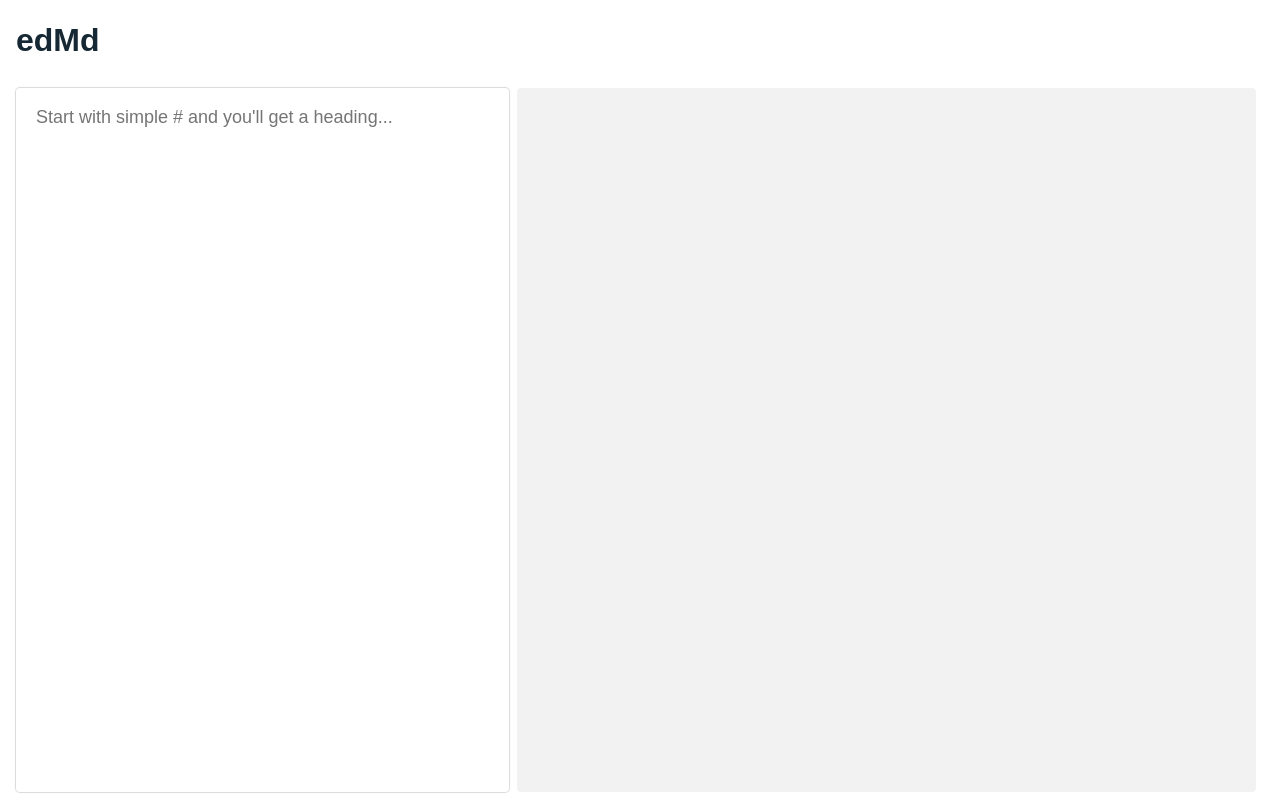
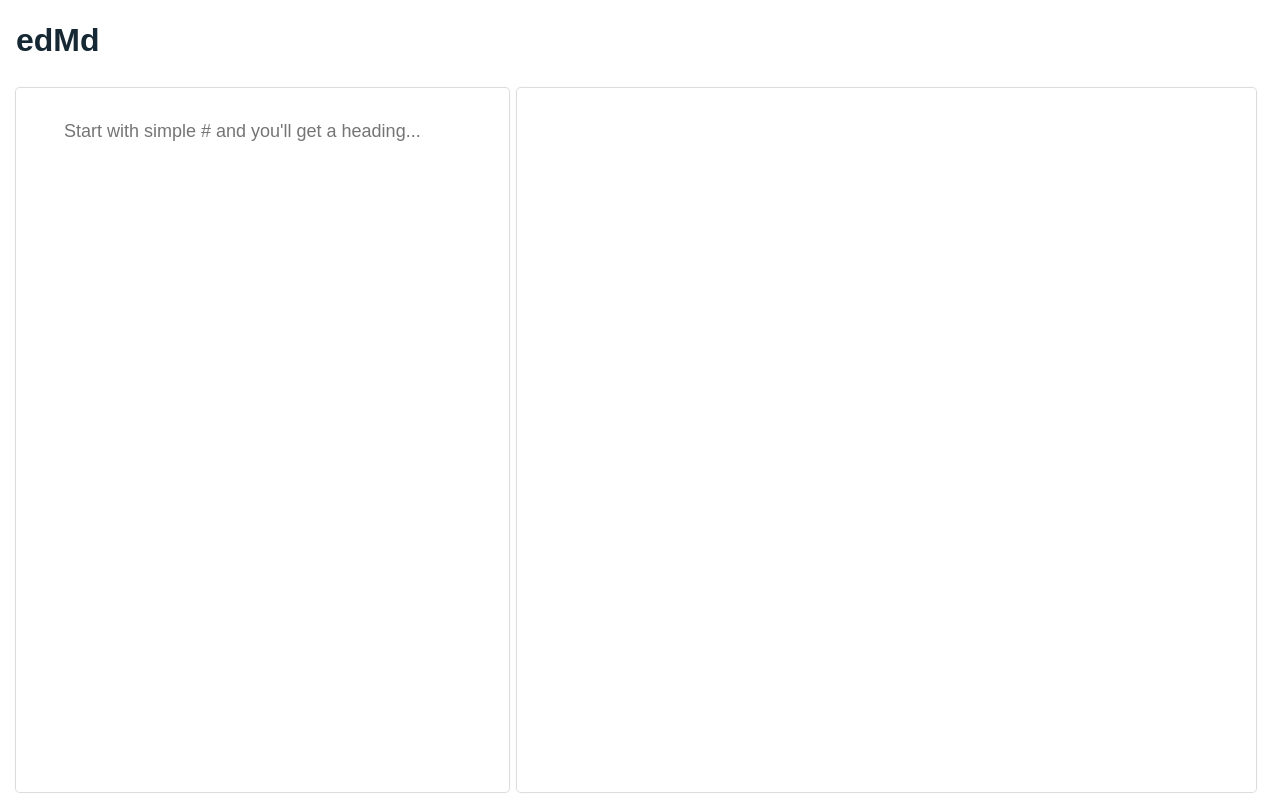
Before and after one commit to tusnolobov/edMd, a Next.js app: page / in a window 1280 px wide. Built offline with nearby package versions, Linux system fonts and the light colour scheme.

Commit message:
style: small style changes

```diff
--- a/src/components/Editor/editor.styles.js
+++ b/src/components/Editor/editor.styles.js
@@ -3,10 +3,11 @@ import styled from '@emotion/styled';
 export const Textarea = styled.textarea`
   grid-area: 'editor';
   display: block;
-  padding: 1.6rem 2rem;
+  padding: 3rem 4.8rem 0;
   font-family: sans-serif;
   font-size: 1.8rem;
   line-height: 1.5;
+  color: #152833;
   border: 0;
   box-shadow: 0 0 1px 1px #dadada;
   border-radius: 4px;
--- a/src/components/Layout/layout.styles.js
+++ b/src/components/Layout/layout.styles.js
@@ -16,7 +16,6 @@ export const GlobalStyles = css`
     margin: 0;
     padding: 0;
     font-size: 1.6rem;
-    color: #152833;
   }
 
   main {
--- a/src/components/Preview/preview.styles.js
+++ b/src/components/Preview/preview.styles.js
@@ -2,14 +2,17 @@ import styled from '@emotion/styled';
 
 export const PreviewContainer = styled.article`
   grid-area: 'preview';
-  padding: 0 4rem;
+  padding: 3rem 4.8rem;
   font-size: 1.8rem;
   font-family: sans-serif;
+  line-height: 1.5;
+  color: #152833;
   border-radius: 4px;
-  background: #f2f2f2;
-  overflow-x: hidden;
-  overflow-y: auto;
-  word-wrap: break-word;
+  box-shadow: 0 0 1px 1px #dadada;
+
+  & > * :first-child {
+    margin-top: 0;
+  }
 
   /* Scrollbar */
   overscroll-behavior: contain;
```
